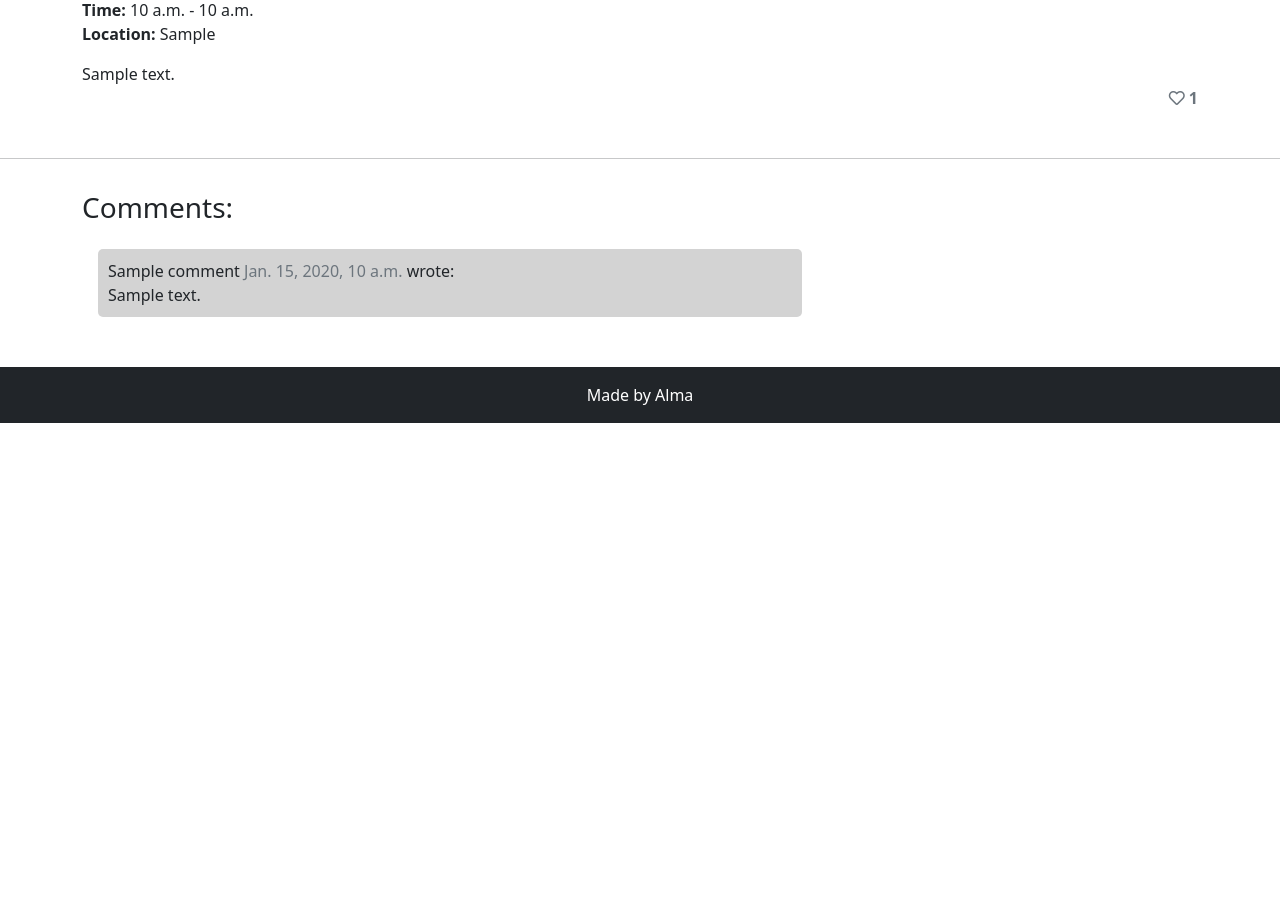
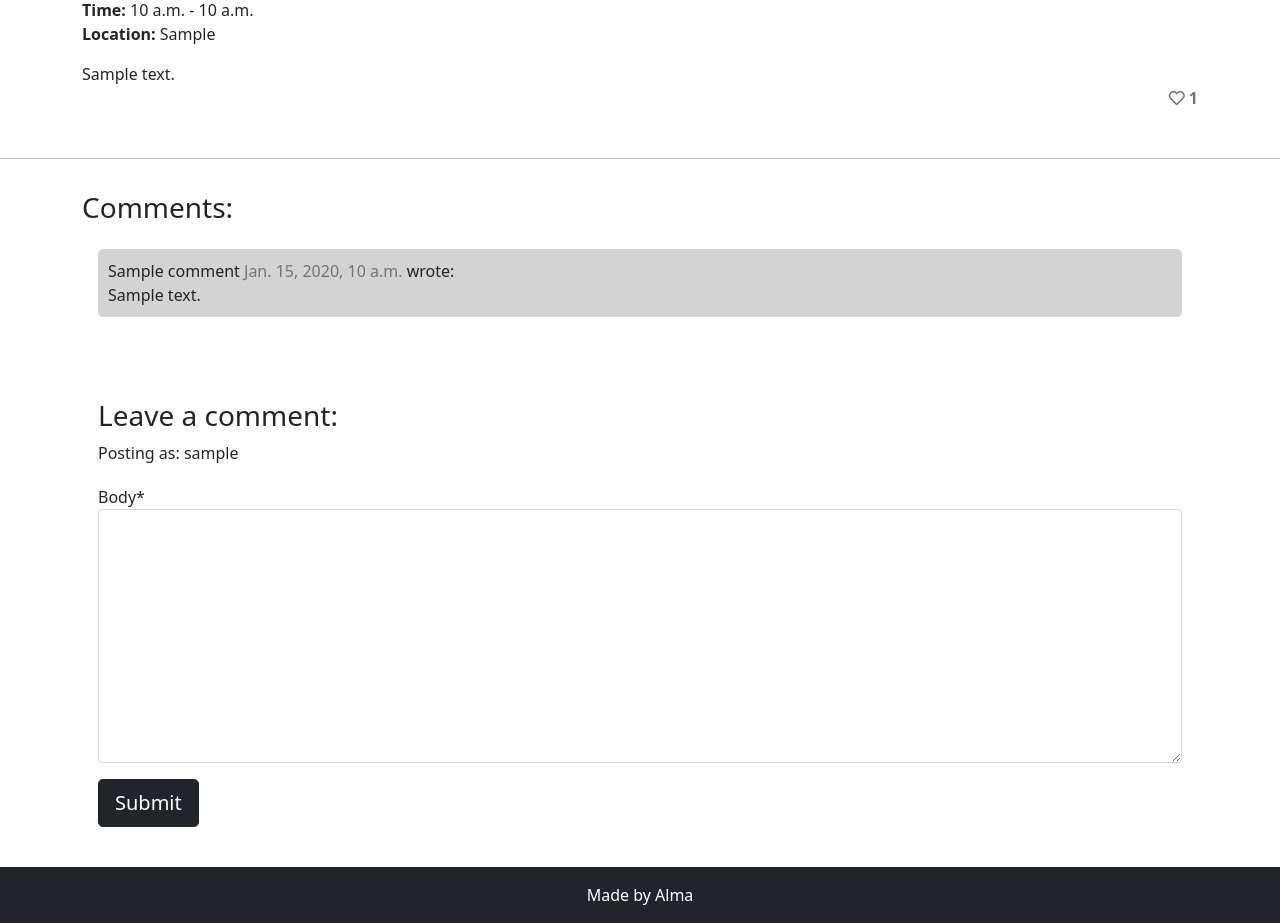
Before and after one commit to AlmaBroman/flea-finder-stockholm, a Django app: a page that uses templates/post_detail.html in a window 1280 px wide. Shown: the part 706-1629 px from the top of the page. Before the commit the page ends 1129 px from the top, so only its background shows below. Run offline with Django 3.2, Linux system fonts and the light colour scheme; a user stored in the database is signed in; tables that the repository leaves empty hold one stand-in row (values such as "Sample post"); some libraries are stand-ins or nearby versions.

Commit message:
add comment function

```diff
--- /dev/null
+++ b/blog/forms.py
@@ -0,0 +1,8 @@
+from .models import Comment
+from django import forms
+
+
+class CommentForm(forms.ModelForm):
+    class Meta:
+        model = Comment
+        fields = ('body',)
--- a/blog/views.py
+++ b/blog/views.py
@@ -1,6 +1,7 @@
 from django.shortcuts import render, get_object_or_404
 from django.views import generic, View
 from .models import Post
+from .forms import CommentForm
 
 
 class PostList (generic.ListView):
@@ -25,6 +26,39 @@ class PostDetail(View):
             {
                 "post": post,
                 "comments": comments,
-                "liked": liked
+                "commented": False,
+                "liked": liked,
+                "comment_form": CommentForm()
             },
         )
+
+    def post(self, request, slug, *args, **kwargs):
+        queryset = Post.objects
+        post = get_object_or_404(queryset, slug=slug)
+        comments = post.comments.filter(approved=True).order_by('created_on')
+        liked = False
+        if post.likes.filter(id=self.request.user.id).exists():
+            liked = True
+
+        comment_form = CommentForm(data=request.POST)
+
+        if comment_form.is_valid():
+            comment_form.instance.email = request.user.email
+            comment_form.instance.name = request.user.username
+            comment = comment_form.save(commit=False)
+            comment.post = post
+            comment.save()
+        else:
+            comment_form = CommentForm()
+
+        return render(
+            request,
+            "post_detail.html",
+            {
+                "post": post,
+                "comments": comments,
+                "commented": True,
+                "liked": liked,
+                "comment_form": CommentForm()
+            },
+        )
--- a/marketsthlm/settings.py
+++ b/marketsthlm/settings.py
@@ -49,6 +49,7 @@ INSTALLED_APPS = [
     'django.contrib.staticfiles',
     'cloudinary',
     'django_summernote',
+    'crispy_forms',
     'blog',
 ]
 
@@ -58,6 +59,8 @@ LOGIN_REDIRECT_URL = '/'
 LOGOUT_REDIRECT_URL = '/'
 
 ACCOUNT_EMAIL_VERIFICATION = 'none'
+
+CRISPY_TEMPLATE_PACK = 'bootstrap4'
 
 MIDDLEWARE = [
     'django.middleware.security.SecurityMiddleware',
--- a/requirements.txt
+++ b/requirements.txt
@@ -4,6 +4,7 @@ dj-database-url==0.5.0
 dj3-cloudinary-storage==0.0.6
 Django==3.2.23
 django-allauth==0.59.0
+django-crispy-forms==1.14.0
 django-summernote==0.8.20.0
 gunicorn==21.2.0
 oauthlib==3.2.2
--- a/templates/post_detail.html
+++ b/templates/post_detail.html
@@ -1,4 +1,6 @@
 {% extends 'base.html' %} {% block content %}
+
+{% load crispy_forms_tags %}
 
 <div class="container">
     <div class="row">
@@ -34,7 +36,7 @@
 </div>
 <div class="container">
     <div class="row">
-        <div class="col-8 card mb-4  mt-3 pd-card">
+        <div class="col-12 card mb-4  mt-3 pd-card">
             <h3>Comments:</h3>
             <div class="card-body">
                 <!-- We want a for loop inside the empty control tags to iterate through each comment in comments -->
@@ -55,9 +57,24 @@
                 {% endfor %}
             </div>
         </div>
-        <div class="col-md-4 card mb-4  mt-3 pd-card">
+        <div class="col-12 card mb-4  mt-3 pd-card">
             <div class="card-body">
-                <!-- For later -->
+                {% if commented %}
+                <div class="alert alert-success" role="alert">
+                    Your comment is awaiting approval
+                </div>
+                {% else %}
+                {% if user.is_authenticated %}
+
+                <h3>Leave a comment:</h3>
+                <p>Posting as: {{ user.username }}</p>
+                <form method="post" style="margin-top: 1.3em;">
+                    {{ comment_form | crispy }}
+                    {% csrf_token %}
+                    <button type="submit" class="btn btn-dark btn-lg mt-3">Submit</button>
+
+                {% endif %}
+                {% endif %}
             </div>
         </div>
     </div>
```
